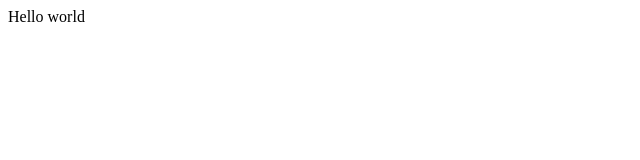
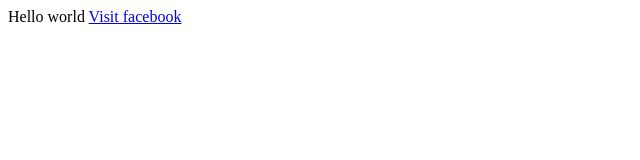
Before and after one commit to SubhadMarsani/subhadmarsani.github.io, a plain HTML site: page index.html in a window 1280 px wide. Shown: the whole page, without its empty margins (0-640 px from the left). Drawn offline with Linux system fonts and the light colour scheme.

Commit message:
index updated

```diff
--- a/index.html
+++ b/index.html
@@ -1 +1,3 @@
 Hello world
+
+<a href="https://www.facebook.com">Visit facebook</a>
```
